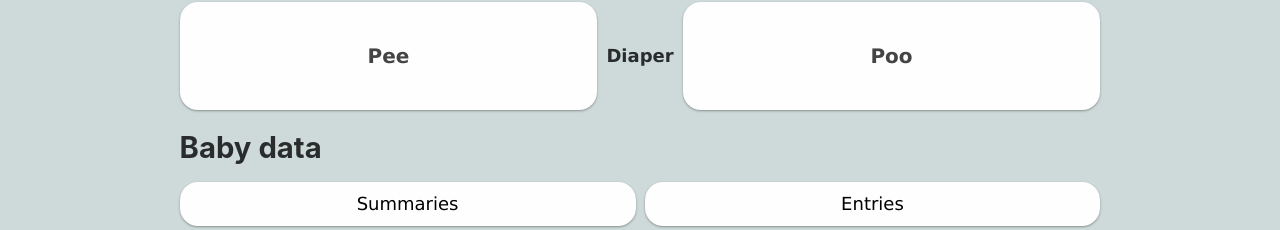
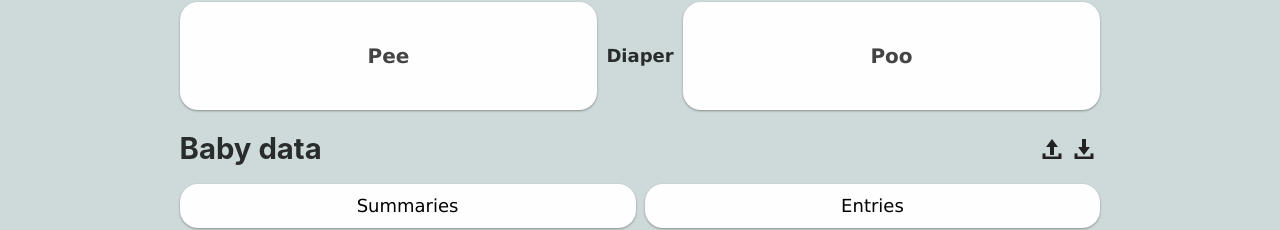
Before and after one commit to SebastianUdden/simply-baby, a Gatsby site: page / in a window 1280 px wide. Shown: the part 371-601 px from the top of the page. Built offline with nearby package versions, Linux system fonts and the light colour scheme; Gatsby itself is replaced by a stand-in of ours.

Commit message:
feat: download and upload buttons

```diff
--- a/src/components/patterns/BabyPatterns.js
+++ b/src/components/patterns/BabyPatterns.js
@@ -1,13 +1,20 @@
 import React, { useEffect, useState } from "react"
 import styled from "styled-components"
 import Day from "./Day"
+import download from "../../images/download.svg"
+import upload from "../../images/upload.svg"
 
 const BabyPatterns = styled.div`
   margin: 1.2rem 0;
 `
 const H2 = styled.h2`
   margin: 0;
+  padding: 0;
+  display: flex;
+  justify-content: space-between;
+  align-items: center;
 `
+const Column = styled.div``
 const Grid = styled.div`
   display: grid;
   grid-template-columns: 1fr 1fr;
@@ -23,7 +30,13 @@ const Button = styled.button`
   opacity: ${p => (p.active ? 1 : 0.5)};
   width: 100%;
 `
-
+const TextButton = styled.button`
+  background-color: inherit;
+  border: none;
+`
+const Img = styled.img`
+  margin: 0;
+`
 const formatPatterns = patterns => {
   const reversedPatterns = patterns.slice().reverse()
   const existingDates = [
@@ -53,9 +66,31 @@ export default ({ patterns, onUpdate, onDelete }) => {
     setShowSummary(true)
   }, [showEntries])
 
+  const handleDownload = () => {
+    const data = localStorage.getItem("baby-patterns")
+    navigator.clipboard.writeText(data)
+  }
+
+  const handleUpload = () => {
+    navigator.clipboard.readText().then(response => {
+      localStorage.setItem("baby-patterns", response)
+      window.location.reload()
+    })
+  }
+
   return (
     <BabyPatterns>
-      <H2>Baby data</H2>
+      <H2>
+        <Column>Baby data</Column>
+        <Column>
+          <TextButton onClick={handleUpload}>
+            <Img src={upload} width="20px" height="20px" />
+          </TextButton>
+          <TextButton onClick={handleDownload}>
+            <Img src={download} width="20px" height="20px" />
+          </TextButton>
+        </Column>
+      </H2>
       <Grid>
         <Button
           onClick={() => setShowSummary(!showSummary)}
```
Also changed, not shown: src/images/download.svg (added), src/images/upload.svg (added).
